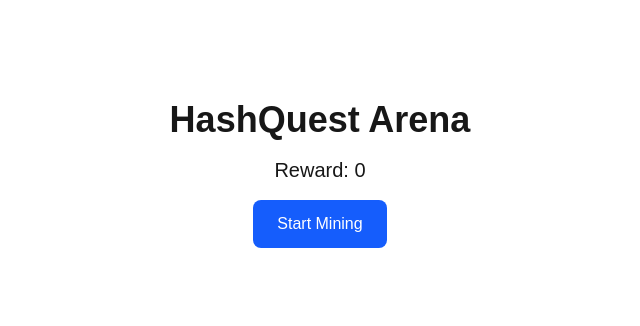
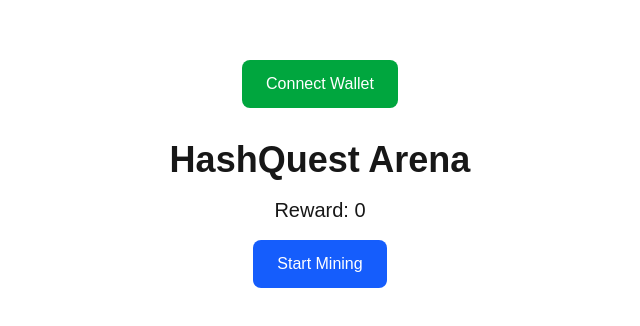
Before and after one commit to linnbenton/hashquest-arena-opnet, a Next.js app in the folder frontend/: page / in a window 1280 px wide. Shown: the part 226-552 px from the top of the page, without its empty margins (320-960 px from the left). Built offline with nearby package versions, Linux system fonts and the light colour scheme.

Commit message:
add wallet connect

```diff
--- a/frontend/app/page.tsx
+++ b/frontend/app/page.tsx
@@ -1,10 +1,13 @@
 import Miner from "../components/Miner"
+import WalletConnect from "../components/WalletConnect"
 
 export default function Home() {
 
  return (
 
-  <main className="flex items-center justify-center h-screen">
+  <main className="flex flex-col items-center justify-center h-screen gap-6">
+
+   <WalletConnect/>
 
    <Miner/>
 
--- /dev/null
+++ b/frontend/components/WalletConnect.tsx
@@ -0,0 +1,42 @@
+"use client"
+
+import { useState } from "react"
+
+export default function WalletConnect(){
+
+ const [address,setAddress] = useState("")
+
+ async function connectWallet(){
+
+   if((window as any).opnet){
+
+     const wallet = await (window as any).opnet.connect()
+
+     setAddress(wallet.address)
+
+   } else {
+
+     alert("OP_NET wallet not found")
+
+   }
+
+ }
+
+ return (
+
+  <div className="flex flex-col items-center gap-2">
+
+   <button
+    onClick={connectWallet}
+    className="px-6 py-3 bg-green-600 text-white rounded-lg"
+   >
+    Connect Wallet
+   </button>
+
+   <p>{address}</p>
+
+  </div>
+
+ )
+
+}
```
